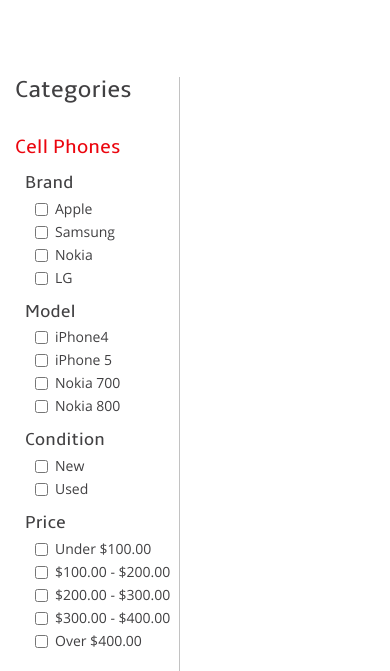
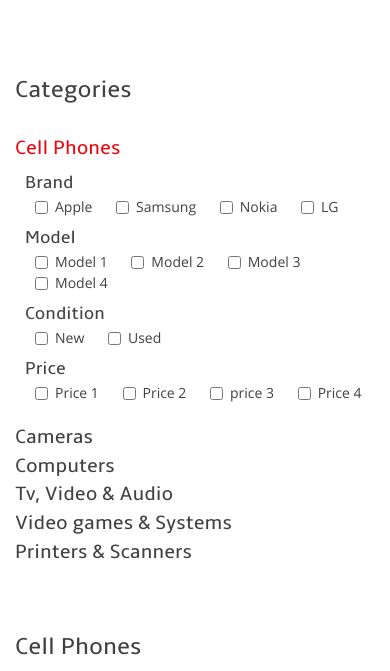
Before and after one commit to jasminafabijan/tech-in-power, a plain HTML site: page category-page.html in a window 390 px wide. Shown: the part 144-815 px from the top of the page. Drawn offline with Linux system fonts and the light colour scheme.

Commit message:
Fixed sidebar on Category page.

```diff
--- a/category-page.html
+++ b/category-page.html
@@ -9,7 +9,6 @@
 		<script src="./js/jquery.js" type="text/javascript"></script>
 		<script src="./js/bootstrap.js" type="text/javascript"></script>
 		<script src="./js/bootstrap.dropdown.js" type="text/javascript"></script>
-		<script src="./js/offcanvas.js" type="text/javascript"></script>
 
 	</head>
 
@@ -56,7 +55,7 @@
 					</form>
 				</div>
 
-				<div class="col-xs-6 col-sm-3 sidebar-offcanvas" role="navigation">
+				<div class="col-xs-12 col-sm-3 sidebar" role="navigation">
 					<div class="border-vertical">
 						<h1>Categories</h1>
 						<ul class="nav bs-sidenav active">
@@ -64,117 +63,159 @@
 								<a href="#">Cell Phones</a>
 								<ul class="nav">
 									<li class="filter-group">Brand</li>
-		              					<li>
+		              					<li class="filter-options">
 		              						<div class="checkbox">
 										    <label>
 										      <input type="checkbox"> Apple
 										    </label>
 										 </div>
 									</li>
-									<li>
+									<li class="filter-options">
 		              						<div class="checkbox">
 										    <label>
 										      <input type="checkbox"> Samsung
 										    </label>
 										 </div>
 									</li>
-									<li>
+									<li class="filter-options">
 		              						<div class="checkbox">
 										    <label>
 										      <input type="checkbox"> Nokia
 										    </label>
 										 </div>
 									</li>
-									<li>
+									<li class="filter-options">
 		              						<div class="checkbox">
 										    <label>
 										      <input type="checkbox"> LG
 										    </label>
 										 </div>
 									</li>
+									<label class="checkbox-inline">
+										<input type="checkbox" id="inlineCheckbox1" value="option1"> Apple
+									</label>
+									<label class="checkbox-inline">
+										<input type="checkbox" id="inlineCheckbox2" value="option2"> Samsung
+									</label>
+									<label class="checkbox-inline">
+										<input type="checkbox" id="inlineCheckbox3" value="option3"> Nokia
+									</label>
+									<label class="checkbox-inline">
+										<input type="checkbox" id="inlineCheckbox3" value="option3"> LG
+									</label>
 
 									<li class="filter-group">Model</li>
-		              					<li>
+		              					<li class="filter-options">
 		              						<div class="checkbox">
 										    <label>
 										      <input type="checkbox"> iPhone4
 										    </label>
 										 </div>
 									</li>
-									<li>
+									<li class="filter-options">
 		              						<div class="checkbox">
 										    <label>
 										      <input type="checkbox"> iPhone 5
 										    </label>
 										 </div>
 									</li>
-									<li>
+									<li class="filter-options">
 		              						<div class="checkbox">
 										    <label>
 										      <input type="checkbox"> Nokia 700
 										    </label>
 										 </div>
 									</li>
-									<li>
+									<li class="filter-options">
 		              						<div class="checkbox">
 										    <label>
 										      <input type="checkbox"> Nokia 800
 										    </label>
 										 </div>
 									</li>
+									<label class="checkbox-inline">
+										<input type="checkbox" id="inlineCheckbox1" value="option1"> Model 1
+									</label>
+									<label class="checkbox-inline">
+										<input type="checkbox" id="inlineCheckbox2" value="option2"> Model 2
+									</label>
+									<label class="checkbox-inline">
+										<input type="checkbox" id="inlineCheckbox3" value="option3"> Model 3
+									</label>
+									<label class="checkbox-inline">
+										<input type="checkbox" id="inlineCheckbox3" value="option3"> Model 4
+									</label>
 
 									<li class="filter-group">Condition</li>
-		              					<li>
+		              					<li class="filter-options">
 		              						<div class="checkbox">
 										    <label>
 										      <input type="checkbox"> New
 										    </label>
 										 </div>
 									</li>
-									<li>
+									<li class="filter-options">
 		              						<div class="checkbox">
 										    <label>
 										      <input type="checkbox"> Used
 										    </label>
 										 </div>
 									</li>
+									<label class="checkbox-inline">
+										<input type="checkbox" id="inlineCheckbox1" value="option1"> New
+									</label>
+									<label class="checkbox-inline">
+										<input type="checkbox" id="inlineCheckbox2" value="option2"> Used
+									</label>
 
 									<li class="filter-group">Price</li>
-		              					<li>
+		              					<li class="filter-options">
 		              						<div class="checkbox">
 										    <label>
 										      <input type="checkbox"> Under $100.00
 										    </label>
 										 </div>
 									</li>
-									<li>
+									<li class="filter-options">
 		              						<div class="checkbox">
 										    <label>
 										      <input type="checkbox"> $100.00 - $200.00
 										    </label>
 										 </div>
 									</li>
-									<li>
+									<li class="filter-options">
 		              						<div class="checkbox">
 										    <label>
 										      <input type="checkbox"> $200.00 - $300.00
 										    </label>
 										 </div>
 									</li>
-									<li>
+									<li class="filter-options">
 		              						<div class="checkbox">
 										    <label>
 										      <input type="checkbox"> $300.00 - $400.00
 										    </label>
 										 </div>
 									</li>
-									<li>
+									<li class="filter-options">
 		              						<div class="checkbox">
 										    <label>
 										      <input type="checkbox"> Over $400.00
 										    </label>
 										 </div>
 									</li>
+									<label class="checkbox-inline">
+										<input type="checkbox" id="inlineCheckbox1" value="option1"> Price 1
+									</label>
+									<label class="checkbox-inline">
+										<input type="checkbox" id="inlineCheckbox2" value="option2"> Price 2
+									</label>
+									<label class="checkbox-inline">
+										<input type="checkbox" id="inlineCheckbox3" value="option3"> price 3
+									</label>
+									<label class="checkbox-inline">
+										<input type="checkbox" id="inlineCheckbox3" value="option3"> Price 4
+									</label>
 					            	</ul>
 							</li>
 						</ul> <!-- Cell Phones -->
--- a/css/default.scss
+++ b/css/default.scss
@@ -290,6 +290,7 @@ input[type="text"] {
 
 		.carousel-inner .active {
 			display: table;
+			height: 260px;
 		}
 
 		.carousel-inner img {
@@ -547,20 +548,15 @@ input[type="text"] {
 		margin: 0 0 30px 0;
 	}
 
-	.sidebar-offcanvas {
-		@media(max-width: 767px) {
-			.sidebar-offcanvas {
-				position: absolute;
-				top: 0;
-				left: -50%;
-				width: 50%;
-			}
-		}
-
+	.sidebar {
 		margin-top: 80px;
 
 		.border-vertical {
 			border-right: 1px solid #c2c2c2;
+
+			@media(max-width: 767px) {
+				border-right: transparent;
+			}
 		}
 
 		.nav > li > a {
@@ -605,10 +601,30 @@ input[type="text"] {
 			box-shadow: none;
 			margin-top: 0;
 		}
+
+		li.filter-options {
+			@media(max-width: 767px) {
+				display: none;
+			}
+		}
+
+		.checkbox-inline {
+			@media(min-width: 768px) {
+				display: none;
+			}
+		}
+
+		.checkbox-inline {
+			margin-left: 20px;
+		}
 	}
 
 	.main-content {
 		margin-top: 80px;
+
+		@media(max-width: 992px) {
+			margin-top: 68px;
+		}
 
 		div.col-6 {
 			margin: 4px 0 26px 0;
@@ -655,6 +671,10 @@ input[type="text"] {
 .product-page .search .btn {
 	font-size: 16px;
 	height: 34px;
+
+	@media(max-width: 767px) {
+		margin-top: -3px;
+	}
 }
 
 /* Product page */
--- a/js/offcanvas.js
+++ /dev/null
@@ -1,5 +0,0 @@
-$(document).ready(function() {
-  $('[data-toggle=offcanvas]').click(function() {
-    $('.row-offcanvas').toggleClass('active');
-  });
-});
```
Also changed, not shown: css/bootstrap.css, css/bootstrap.min.css (added), css/default.css, css/default.min.css.
